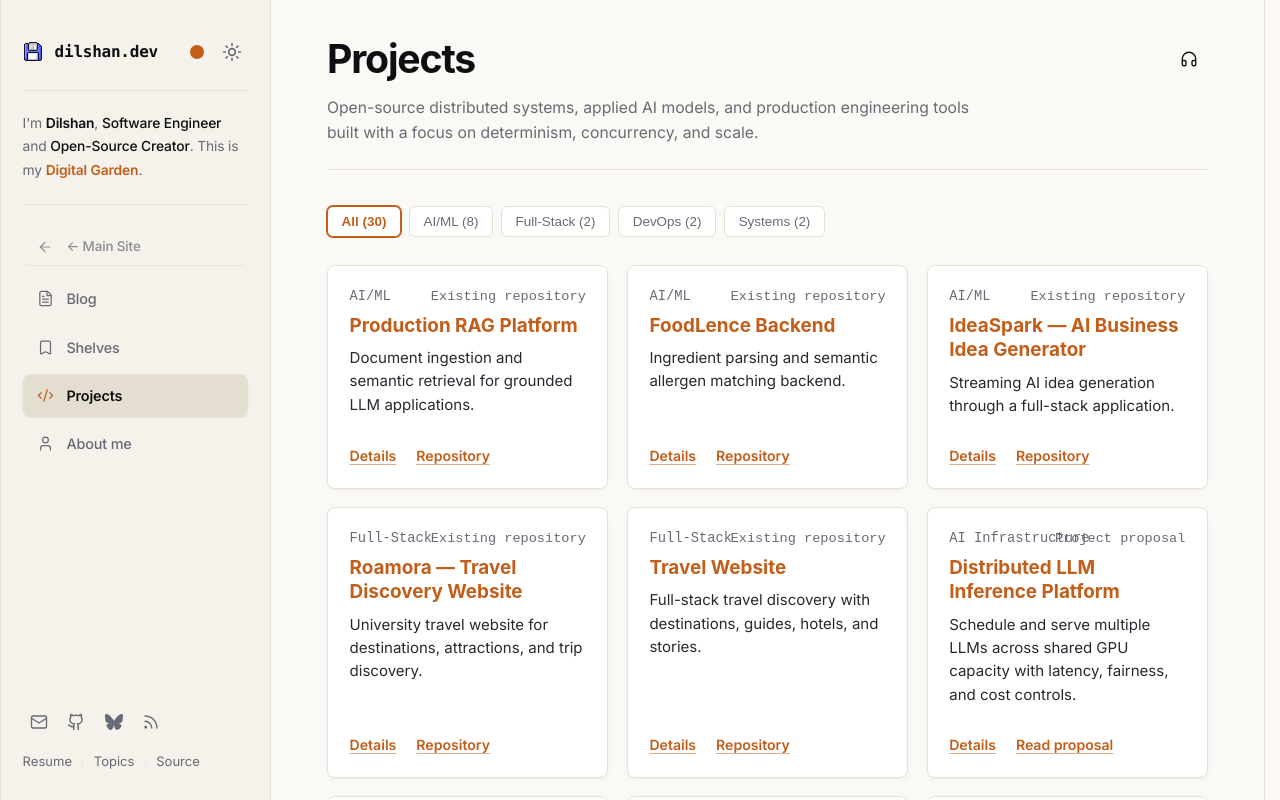
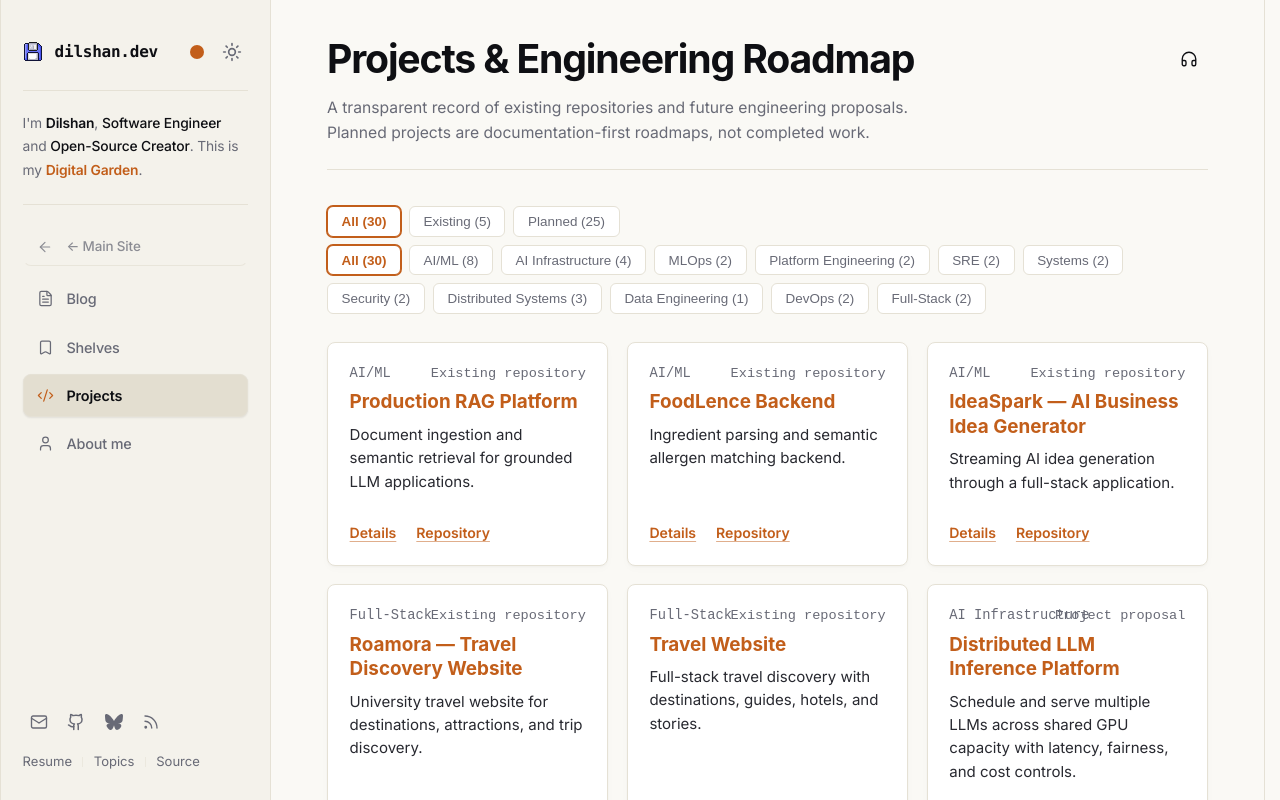
Before and after one commit to dilshandevxx/dilshan-personal-portfolio, a Next.js app: page /projects in a window 1280 px wide. Shown: the top 800 px of the page. Built offline with nearby package versions, Linux system fonts and the light colour scheme; a web font is replaced by a local one.

Commit message:
feat: add project status and engineering domain filters

```diff
--- a/src/app/projects/page.tsx
+++ b/src/app/projects/page.tsx
@@ -7,140 +7,42 @@ import { ProjectCard } from "@/components/ProjectCard";
 import { siteConfig } from "@/data/siteConfig";
 import { GithubIcon, XIcon } from "@/components/SocialIcons";
 import { AmbientPlayer } from "@/components/AmbientPlayer";
-import {
-  Code2,
-  Mail,
-  Rss,
-  Binary,
-  Server,
-  Cpu,
-  Layers,
-} from "lucide-react";
+import { Code2, Mail, Rss, Binary, Server, Cpu, Layers } from "lucide-react";
 
-const CATEGORIES = ["All", "AI/ML", "Full-Stack", "DevOps", "Systems"] as const;
+const CATEGORIES = ["All", "AI/ML", "AI Infrastructure", "MLOps", "Platform Engineering", "SRE", "Systems", "Security", "Distributed Systems", "Data Engineering", "DevOps", "Full-Stack"] as const;
 
 export default function ProjectsPage() {
   const [selectedCategory, setSelectedCategory] = useState<string>("All");
-
-  const filteredProjects = useMemo(() => {
-    if (selectedCategory === "All") return projectsList;
-    return projectsList.filter((project) => project.category === selectedCategory);
-  }, [selectedCategory]);
+  const [selectedStatus, setSelectedStatus] = useState<"All" | "Existing" | "Planned">("All");
+  const filteredProjects = useMemo(() => projectsList.filter((project) =>
+    (selectedCategory === "All" || project.category === selectedCategory) &&
+    (selectedStatus === "All" || project.status === selectedStatus)
+  ), [selectedCategory, selectedStatus]);
 
   return (
     <div className="projects-container">
       <header className="page-header">
-        <div className="page-header-top">
-          <h1 className="page-title">Projects</h1>
-          <div className="page-header-actions">
-            <AmbientPlayer />
-          </div>
+        <div className="page-header-top"><h1 className="page-title">Projects & Engineering Roadmap</h1><div className="page-header-actions"><AmbientPlayer /></div></div>
+        <p className="page-subtitle">A transparent record of existing repositories and future engineering proposals. Planned projects are documentation-first roadmaps, not completed work.</p>
+      </header>
+      <div className="projects-filter-bar" aria-label="Project status filters">
+        {(["All","Existing","Planned"] as const).map((status) => <button key={status} type="button" aria-pressed={selectedStatus===status} onClick={()=>setSelectedStatus(status)} className={`segmented-pill-btn ${selectedStatus===status?"active":""}`}>{status} ({status==="All"?projectsList.length:projectsList.filter(p=>p.status===status).length})</button>)}
+      </div>
+      <div className="projects-filter-bar" role="tablist" aria-label="Project categories">
+        {CATEGORIES.map((cat) => { const active=selectedCategory===cat; const count=cat==="All"?projectsList.length:projectsList.filter(p=>p.category===cat).length; return <button key={cat} type="button" role="tab" aria-selected={active} onClick={()=>setSelectedCategory(cat)} className={`segmented-pill-btn ${active?"active":""}`}>{cat} ({count})</button>; })}
+      </div>
+      <div className="cards">{filteredProjects.map((project)=><ProjectCard key={project.slug} project={project}/>)}</div>
+      <footer className="guides-footer-strip" style={{maxWidth:"100%",marginTop:"4rem"}}>
+        <nav className="guides-footer-links" aria-label="Quick contact links">
+          <a href={`mailto:${siteConfig.social.email}`} className="guides-footer-link" title="Email Dilshan"><Mail size={14} strokeWidth={1.8}/><span>Email contact</span></a>
+          <Link href="/rss.xml" className="guides-footer-link" title="Subscribe to RSS Feed"><Rss size={14} strokeWidth={1.8}/><span>RSS feed</span></Link>
+          <a href={siteConfig.social.x} target="_blank" rel="noopener noreferrer" className="guides-footer-link" title="Follow on X"><XIcon size={12}/><span>X (Twitter)</span></a>
+          <a href={siteConfig.social.github} target="_blank" rel="noopener noreferrer" className="guides-footer-link" title="GitHub Profile"><GithubIcon size={13}/><span>GitHub</span></a>
+        </nav>
+        <div className="guides-footer-badges" aria-label="Core Engineering Stack">
+          <span className="guides-badge-pill"><Code2 size={13}/><span>Next.js</span></span><span className="guides-badge-pill"><Binary size={13}/><span>TypeScript</span></span><span className="guides-badge-pill"><Server size={13}/><span>Docker</span></span><span className="guides-badge-pill"><Cpu size={13}/><span>PyTorch</span></span><span className="guides-badge-pill"><Layers size={13}/><span>Kubernetes</span></span>
         </div>
-        <p className="page-subtitle">
-          Open-source distributed systems, applied AI models, and production engineering tools built with a focus on determinism, concurrency, and scale.
-        </p>
-      </header>
-
-      {/* Segmented Category Filter Pill Bar */}
-      <div className="projects-filter-bar" role="tablist" aria-label="Project categories">
-        {CATEGORIES.map((cat) => {
-          const isActive = selectedCategory === cat;
-          const count =
-            cat === "All"
-              ? projectsList.length
-              : projectsList.filter((p) => p.category === cat).length;
-
-          return (
-            <button
-              key={cat}
-              type="button"
-              role="tab"
-              aria-selected={isActive}
-              onClick={() => setSelectedCategory(cat)}
-              className={`segmented-pill-btn ${isActive ? "active" : ""}`}
-            >
-              {cat} ({count})
-            </button>
-          );
-        })}
-      </div>
-
-      {/* 3-Column Projects Grid matching Digital Garden Reference */}
-      <div className="cards">
-        {filteredProjects.map((project) => (
-          <ProjectCard key={project.slug} project={project} />
-        ))}
-      </div>
-
-      {/* Footer Strip matching Reference */}
-      <footer className="guides-footer-strip" style={{ maxWidth: "100%", marginTop: "4rem" }}>
-        <nav className="guides-footer-links" aria-label="Quick contact links">
-          <a
-            href={`mailto:${siteConfig.social.email}`}
-            className="guides-footer-link"
-            title="Email Dilshan"
-          >
-            <Mail size={14} strokeWidth={1.8} />
-            <span>Email contact</span>
-          </a>
-          <Link
-            href="/rss.xml"
-            className="guides-footer-link"
-            title="Subscribe to RSS Feed"
-          >
-            <Rss size={14} strokeWidth={1.8} />
-            <span>RSS feed</span>
-          </Link>
-          <a
-            href={siteConfig.social.x}
-            target="_blank"
-            rel="noopener noreferrer"
-            className="guides-footer-link"
-            title="Follow on X"
-          >
-            <XIcon size={12} />
-            <span>X (Twitter)</span>
-          </a>
-          <a
-            href={siteConfig.social.github}
-            target="_blank"
-            rel="noopener noreferrer"
-            className="guides-footer-link"
-            title="GitHub Profile"
-          >
-            <GithubIcon size={13} />
-            <span>GitHub</span>
-          </a>
-        </nav>
-
-        <div className="guides-footer-badges" aria-label="Core Engineering Stack">
-          <span className="guides-badge-pill" title="Framework: Next.js">
-            <Code2 size={13} strokeWidth={2} />
-            <span>Next.js</span>
-          </span>
-          <span className="guides-badge-pill" title="Language: TypeScript">
-            <Binary size={13} strokeWidth={2} />
-            <span>TypeScript</span>
-          </span>
-          <span className="guides-badge-pill" title="Containerization: Docker">
-            <Server size={13} strokeWidth={2} />
-            <span>Docker</span>
-          </span>
-          <span className="guides-badge-pill" title="Machine Learning: PyTorch">
-            <Cpu size={13} strokeWidth={2} />
-            <span>PyTorch</span>
-          </span>
-          <span className="guides-badge-pill" title="Orchestration: Kubernetes">
-            <Layers size={13} strokeWidth={2} />
-            <span>Kubernetes</span>
-          </span>
-        </div>
-
-        <div className="guides-footer-credit">
-          <span>Crafted by {siteConfig.name}</span>
-          <span className="credit-dot">&bull;</span>
-          <span>Open Digital Garden</span>
-        </div>
+        <div className="guides-footer-credit"><span>Crafted by {siteConfig.name}</span><span className="credit-dot">&bull;</span><span>Open Digital Garden</span></div>
       </footer>
     </div>
   );
```
